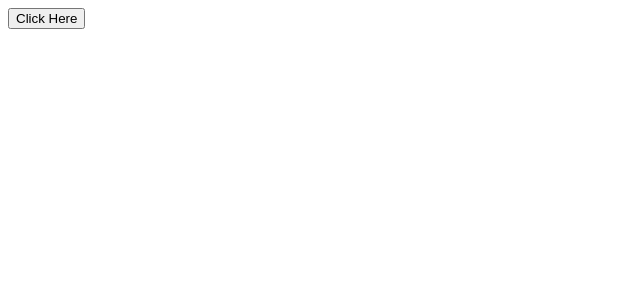
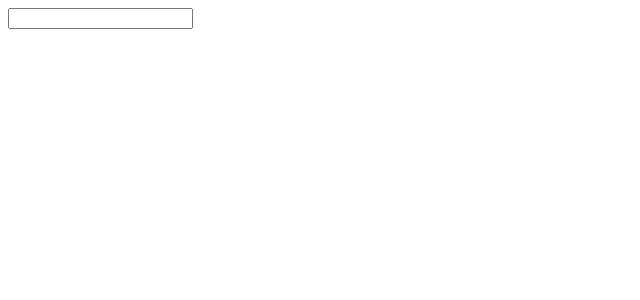
Before and after one commit to nymul-islam-moon/react-anisul-islam, a React (Create React App) app: page / in a window 1280 px wide. Shown: the top 300 px of the page, without its empty margins (0-640 px from the left). Built offline with nearby package versions, Linux system fonts and the light colour scheme.

Commit message:
Class 22
Event Handler Done

```diff
--- a/src/EVENT_HANDLER_CLASS/index.js
+++ b/src/EVENT_HANDLER_CLASS/index.js
@@ -7,14 +7,28 @@ export default class EVENT_HANDLER_CLASS extends Component {
      * @returns {JSX.Element}
      */
 
-    handleClick = () => {
-        alert('Button Clicked')
+    constructor(props) {
+        super(props);
+
+        this.state = {
+            changedValue : ''
+        }
+    }
+
+    handleChange = ( e ) => {
+        this.setState( {
+            changedValue : e.target.value
+        }, () => {
+            console.log( this.state.changedValue )  // It will show currect changed value on the console
+        } )
+        // console.log( this.state.changeddValue ) // if we console this we will see the value but one charecter behind cause this is not active on change function
     }
 
     render() {
         return (
             <div>
-                <button onClick={this.handleClick}> Click Here </button>
+                <input type="text" onChange={    this.handleChange} />
+                <h3>{ this.state.changedValue }</h3>
             </div>
         )
     }
```
